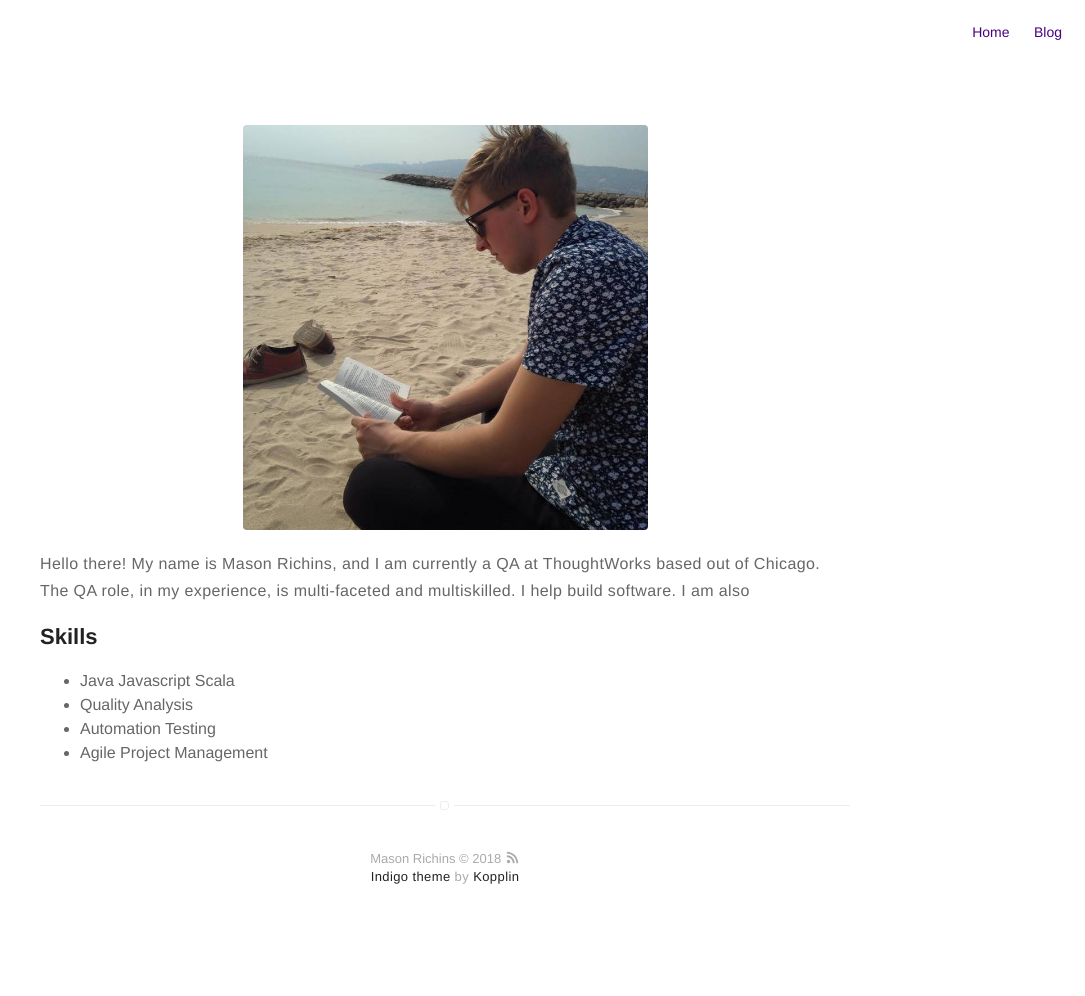
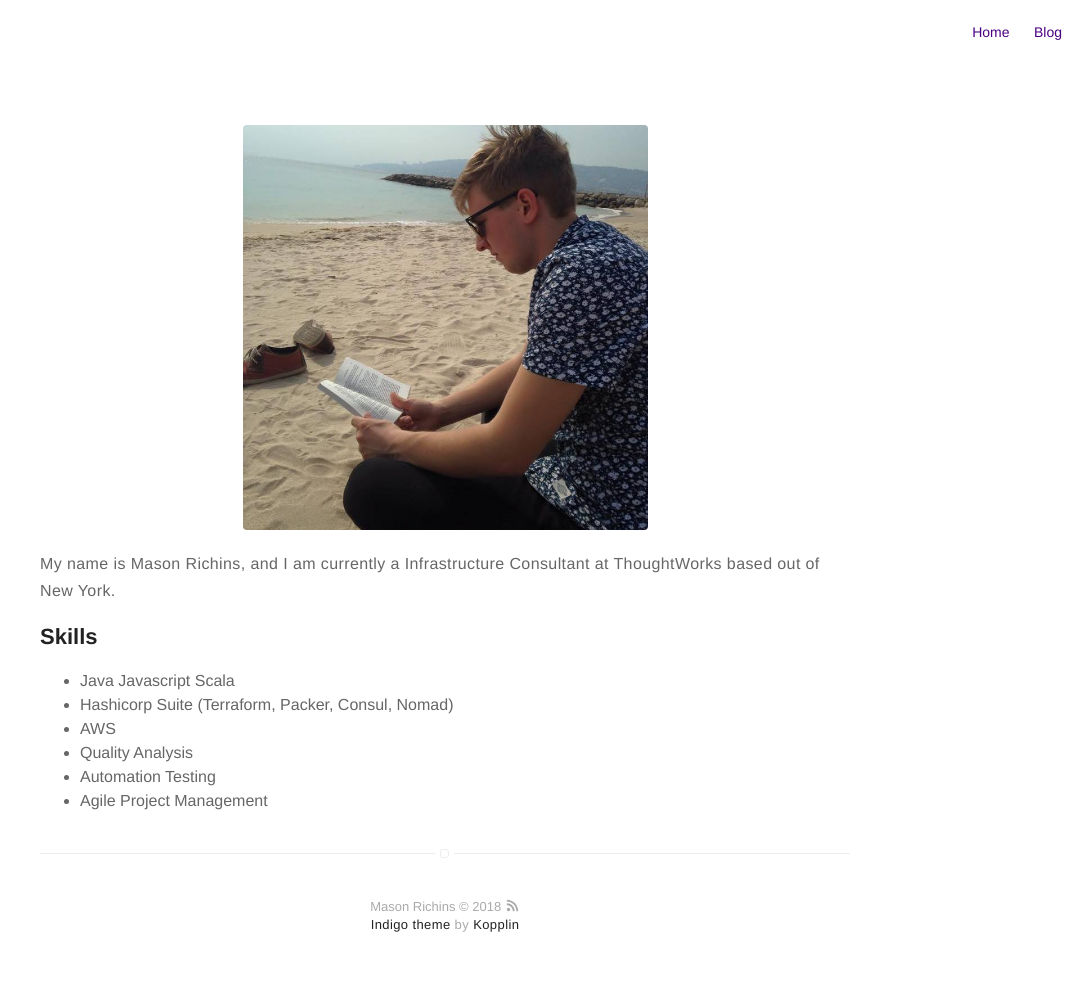
Before and after one commit to mrichins/mrichins.github.io, a Jekyll site: the page built from about.md, in a window 1280 px wide. Shown: the whole page, without its empty margins (195-1280 px from the left). Built offline with Jekyll 4.4.1, drawn with Linux system fonts in a browser that asks for light colours; before the commit the page ends 948 px from its top, so only the background shows below that.

```diff
--- a/about.md
+++ b/about.md
@@ -4,9 +4,8 @@ layout: page
 ---
 ![Profile Image]({{ site.url }}/{{ site.picture }})
 
-<p> Hello there! My name is Mason Richins, and I am currently a QA at ThoughtWorks based out of Chicago. The QA role, in my experience, is multi-faceted and multiskilled.
+<p> My name is Mason Richins, and I am currently a Infrastructure Consultant at ThoughtWorks based out of New York.
 
-I help build software. I am also
 </p>
 
 <p>
@@ -17,6 +16,8 @@ I help build software. I am also
 
 <ul class="skill-list">
 	<li>Java Javascript Scala</li>
+	<li>Hashicorp Suite (Terraform, Packer, Consul, Nomad)</li>
+	<li>AWS </li>
 	<li>Quality Analysis</li>
 	<li>Automation Testing</li>
 	<li>Agile Project Management</li>
```
Also changed, not shown: _posts/2016-12-12-hello-world.markdown (deleted, +0 -26 lines), 2 other files.
